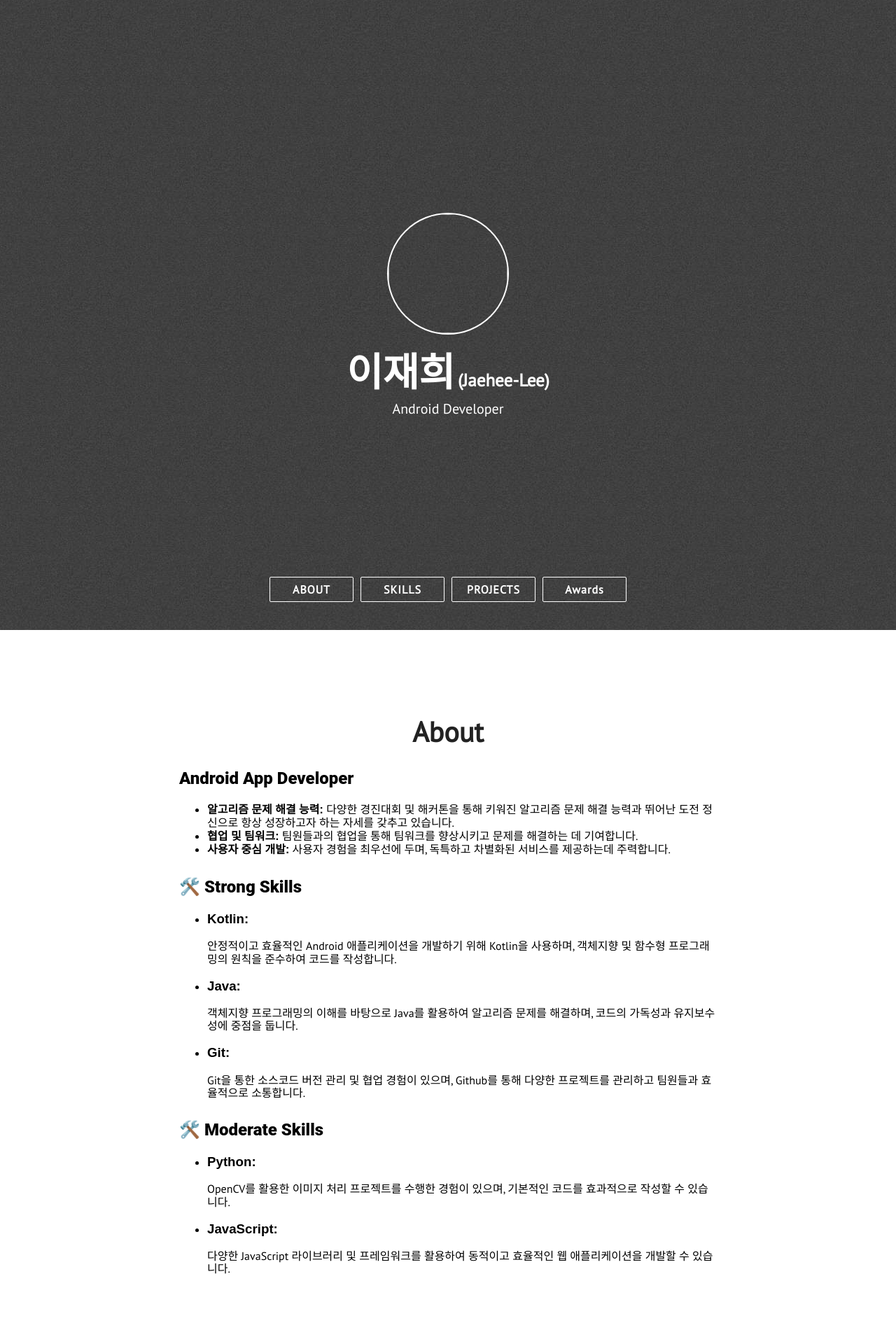
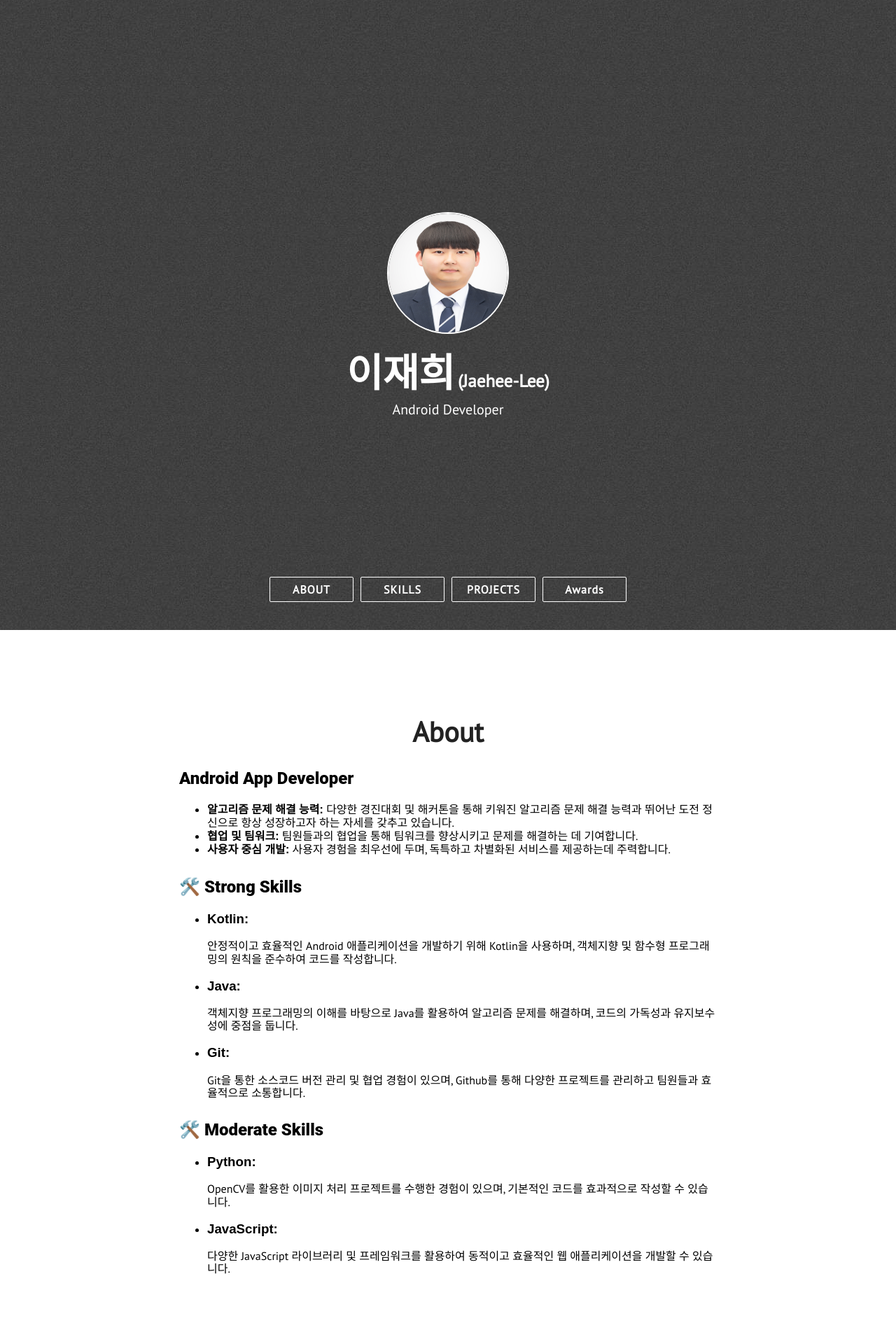
Before and after one commit to EJ-pro/EJ-pro.github.io, a Jekyll site: the page built from index.html, in a window 1280 px wide. Shown: the top 1920 px of the page at 70% size. Built offline with Jekyll 4.4.1, drawn with Linux system fonts in a browser that asks for light colours; nearby versions of some CDN libraries.

Commit message:
image change

```diff
--- a/_config.yml
+++ b/_config.yml
@@ -15,7 +15,7 @@ twitter_username: abhn_
 reddit_username: abhn
 
 # absolute or relative
-profile_picture: assets/images/pp.jpg
+profile_picture: assets/images/profile.jpg
 
 # Google Analytics ID
 google_analytics:
--- a/_includes/nav.html
+++ b/_includes/nav.html
@@ -1,8 +1,7 @@
 <section class="head" id="nav">
     <div class="head-inner-wrap">
         <div class="profile-pic-div animated">
-            <a href="#about" class="profile-pic-link"><img src="./images/profile.jpg"
-                    class="profile-pic" /></a>
+            <a href="#about" class="profile-pic-link"><img src="{{ site.profile_picture }}" class="profile-pic"/></a>
         </div>
         <div class="head-name head-title animated" id="head-name">이재희</div>
         <div class="head-name head-title animated" id="head-name" style="font-size: 25px;">(Jaehee-Lee)</div>
```
Also changed, not shown: assets/images/profile.jpg (renamed from _includes/images/profile.jpg).
